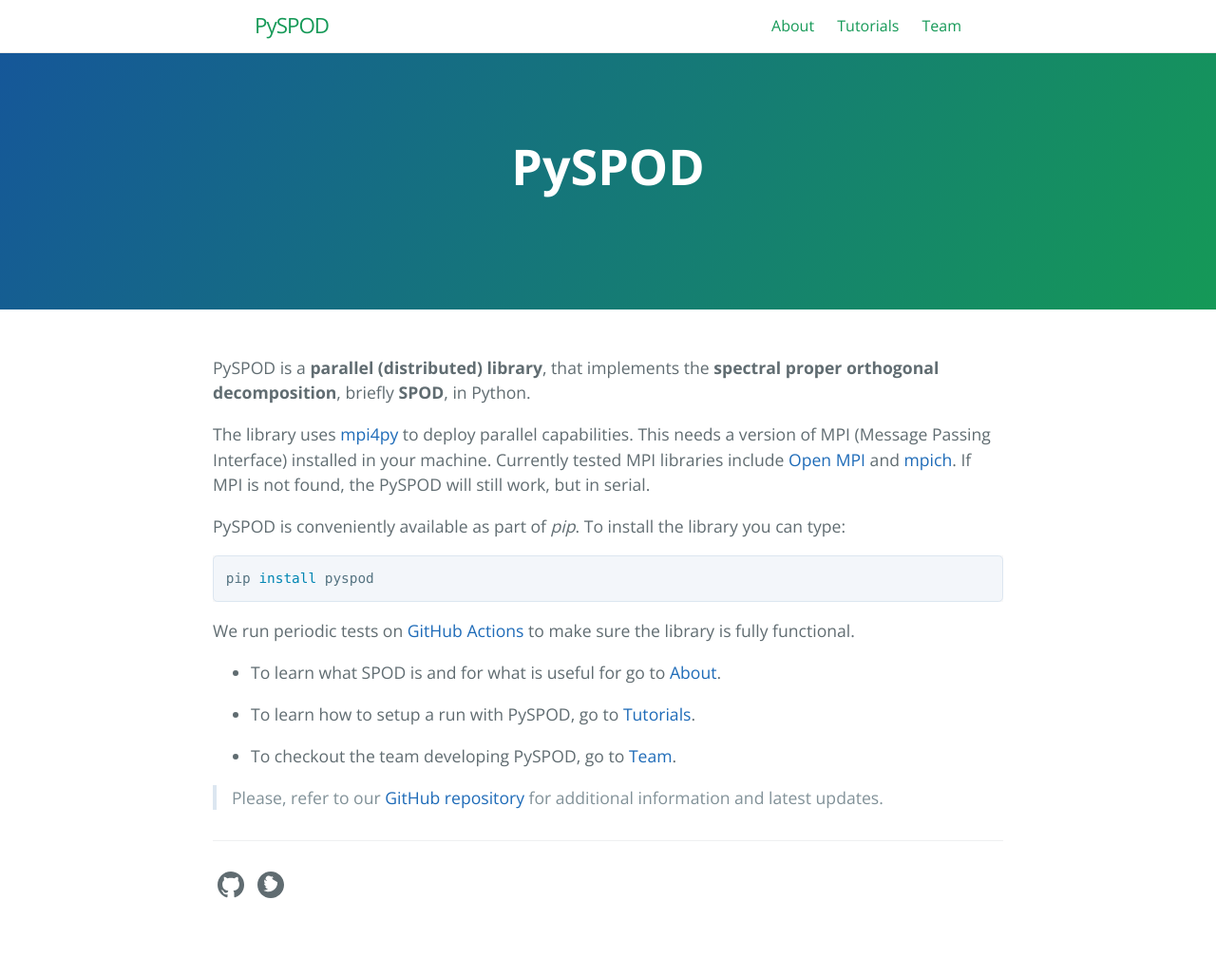
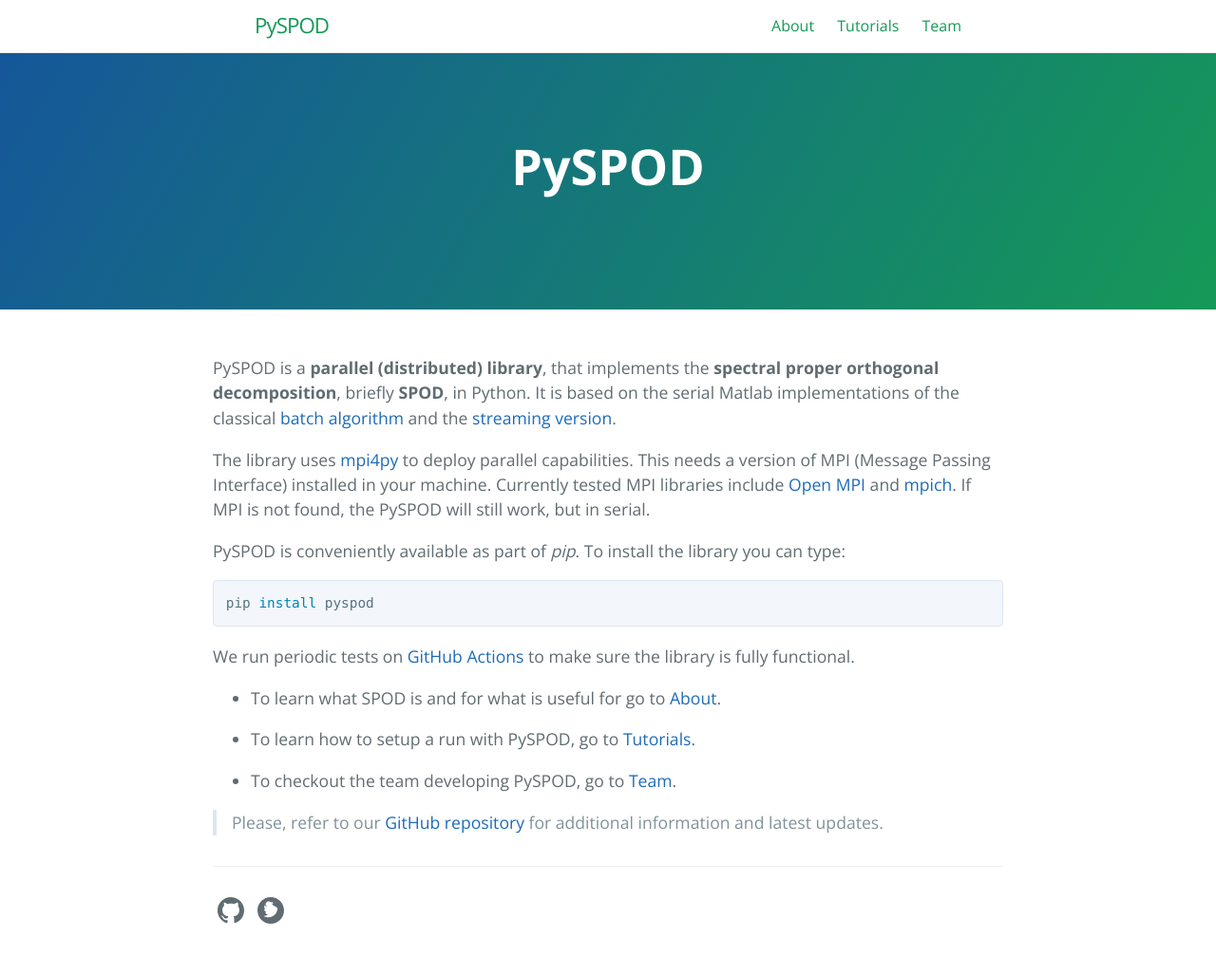
Before and after one commit to MathEXLab/PySPOD, a Jekyll site: the page built from index.md, in a window 1280 px wide. Shown: the whole page at 95% size. Built offline with Jekyll 4.4.1, drawn with Linux system fonts in a browser that asks for light colours; before the commit the page ends 1000 px from its top, so only the background shows below that.

Commit message:
Update index.md
Signed-off-by: Oliver Schmidt <oliver.t.schmidt@gmail.com>

```diff
--- a/index.md
+++ b/index.md
@@ -6,7 +6,7 @@ tagline: A parallel SPOD package
 
 PySPOD is a **parallel (distributed) library**, that implements the
 **spectral proper orthogonal decomposition**, briefly **SPOD**, in
-Python.
+Python. It is based on the serial Matlab implementations of the classical [batch algorithm](https://www.mathworks.com/matlabcentral/fileexchange/65683-spectral-proper-orthogonal-decomposition-spod) and the [streaming version](https://www.mathworks.com/matlabcentral/fileexchange/69963-streaming-spectral-proper-orthogonal-decomposition).
 
 The library uses [mpi4py](https://github.com/mpi4py/mpi4py) to deploy
 parallel capabilities. This needs a version of MPI (Message
```
